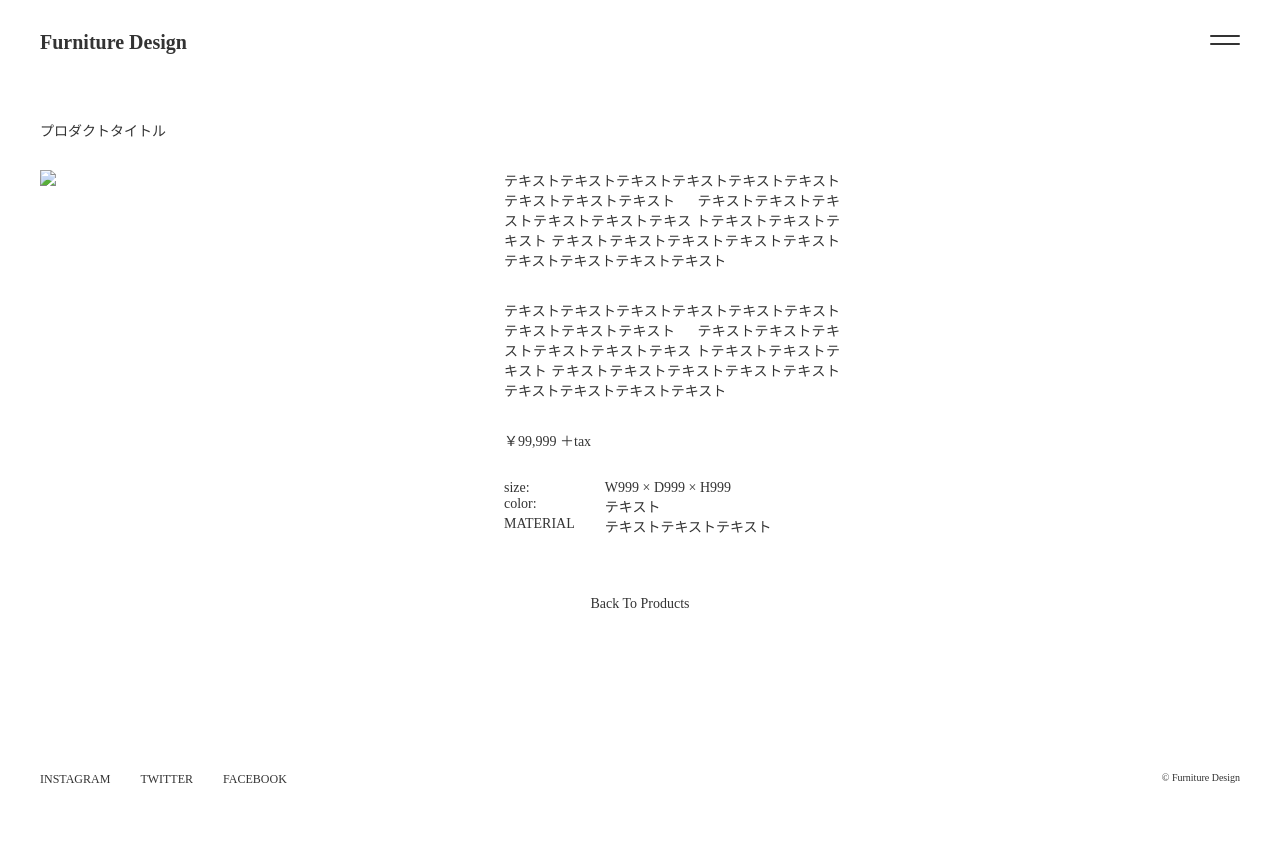
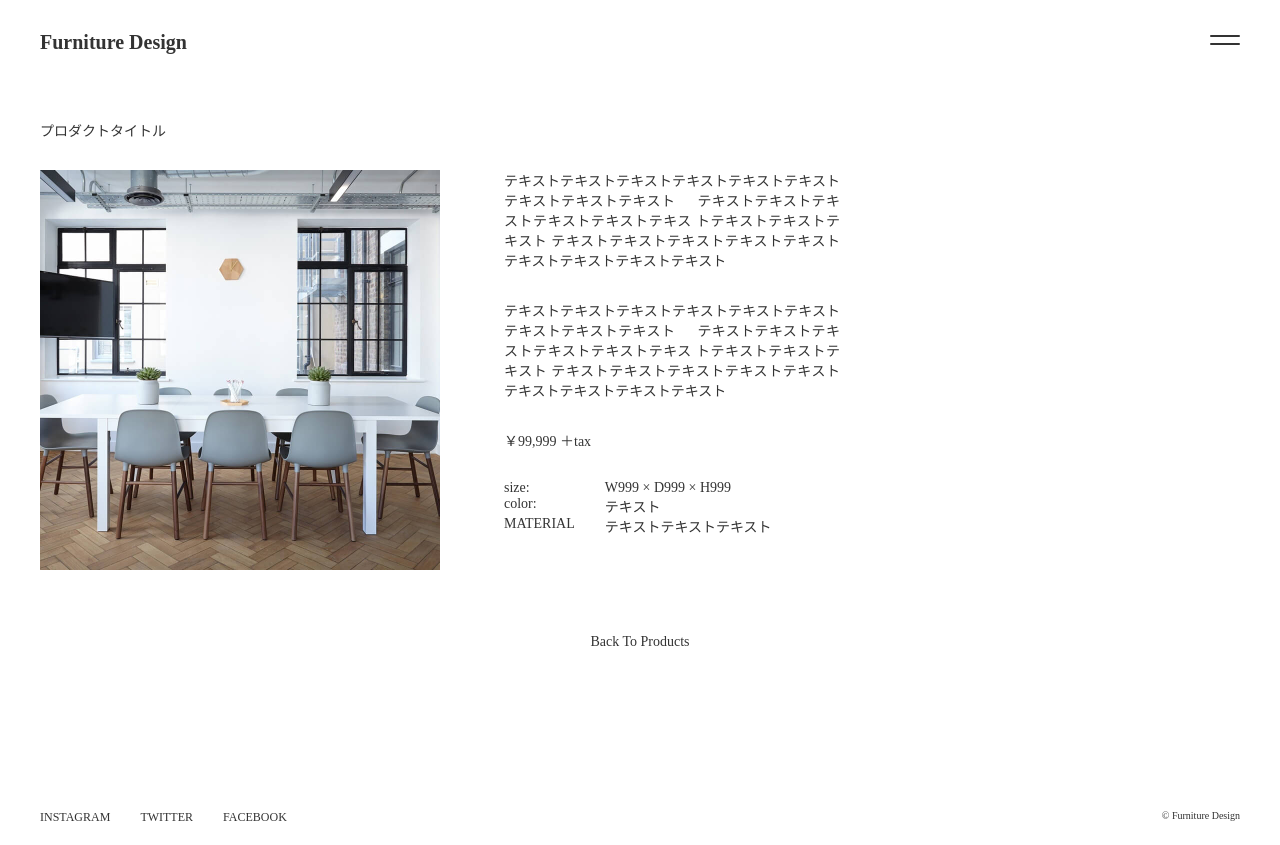
Before and after one commit to mieeeee/storesite-grid, a plain HTML site: page item10.html in a window 1280 px wide. Before the commit the page ends 800 px from the top, so only its background shows below. Drawn offline with nearby package versions, Linux system fonts and the light colour scheme; some packages are replaced by stand-ins of ours; a script that the page names is missing.

Commit message:
Update item10.html

```diff
--- a/item10.html
+++ b/item10.html
@@ -41,7 +41,7 @@
         <h1 class="page-title">プロダクトタイトル</h1>
         <div id="item">
           <div class="item-img">
-            <img src="../storesite(grid)/item10.jpg">
+            <img src="https://github.com/mieeeee/storesite-grid/blob/main/item10.jpg?raw=true">
           </div>
           <div class="item-text">
             <p>テキストテキストテキストテキストテキストテキストテキストテキストテキスト
```
